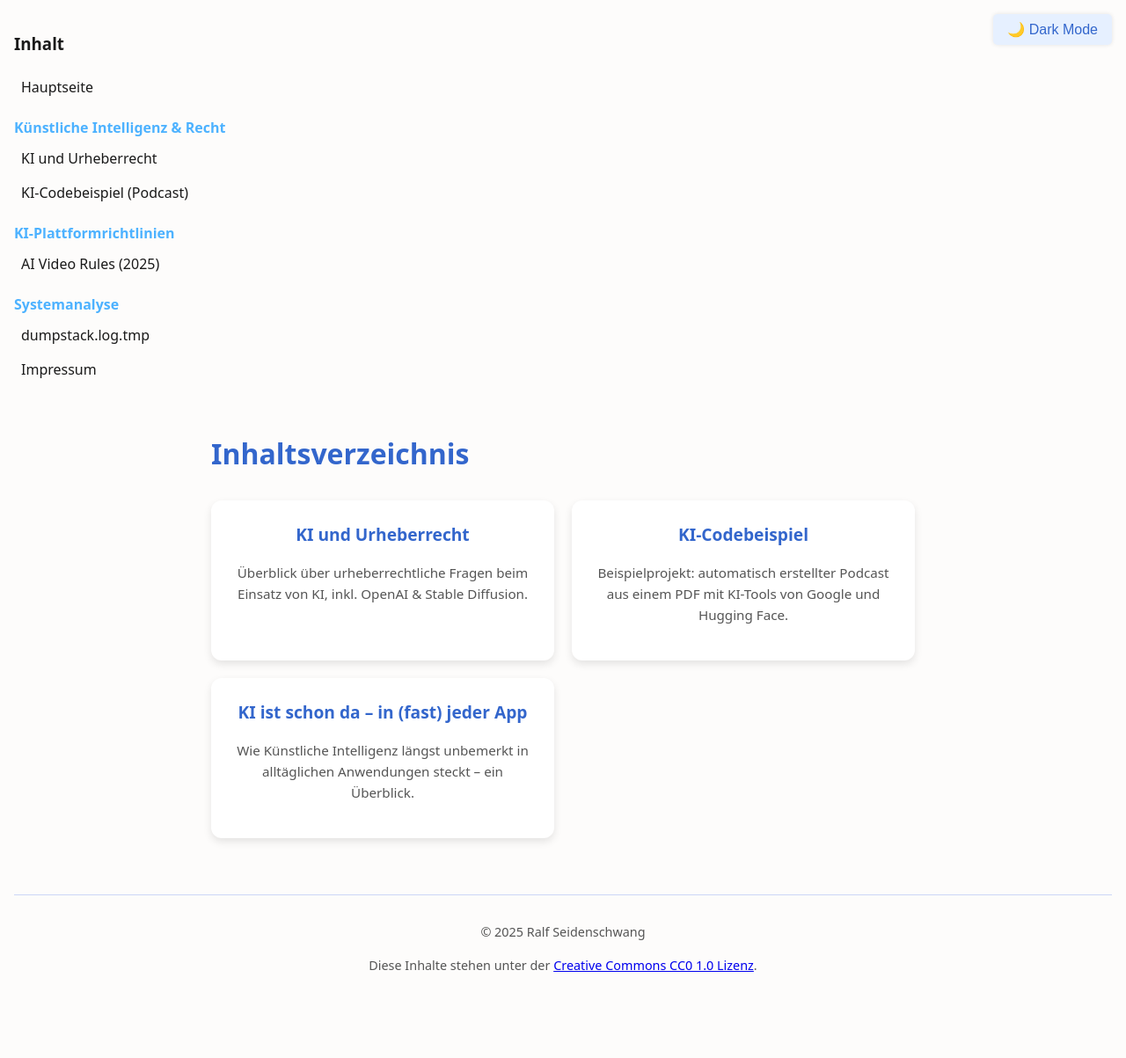
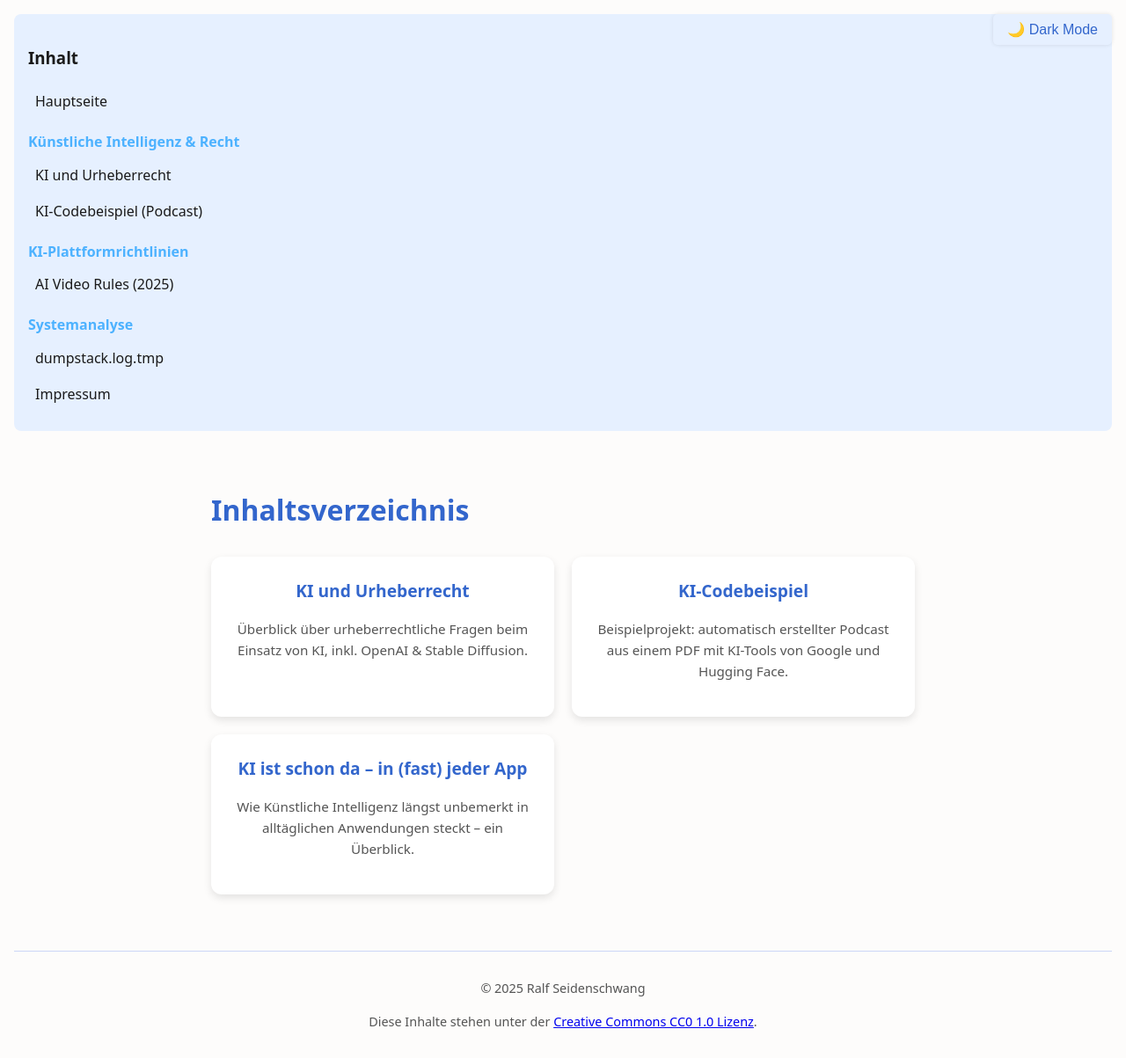
Before and after one commit to RalfSei/RalfSei.github.io, a Jekyll site: the page built from index.md, in a window 1280 px wide. Shown: the whole page at 88% size. Built offline with Jekyll 4.4.1, drawn with Linux system fonts in a browser that asks for light colours; before the commit the page ends 1139 px from its top, so only the background shows below that.

Commit message:
Aktualisieren von default.html

```diff
--- a/_layouts/default.html
+++ b/_layouts/default.html
@@ -4,7 +4,7 @@
   <meta charset="UTF-8" />
   <meta name="viewport" content="width=device-width, initial-scale=1" />
   <title>{{ page.title | default: "Ralf Seidenschwang" }}</title>
-  <link rel="stylesheet" href="/style.cleaned.css">
+  <link rel="stylesheet" href="/assets/css/style.cleaned.css">
   <script src="/dark-mode.js" defer></script>
 </head>
 <body>
```
